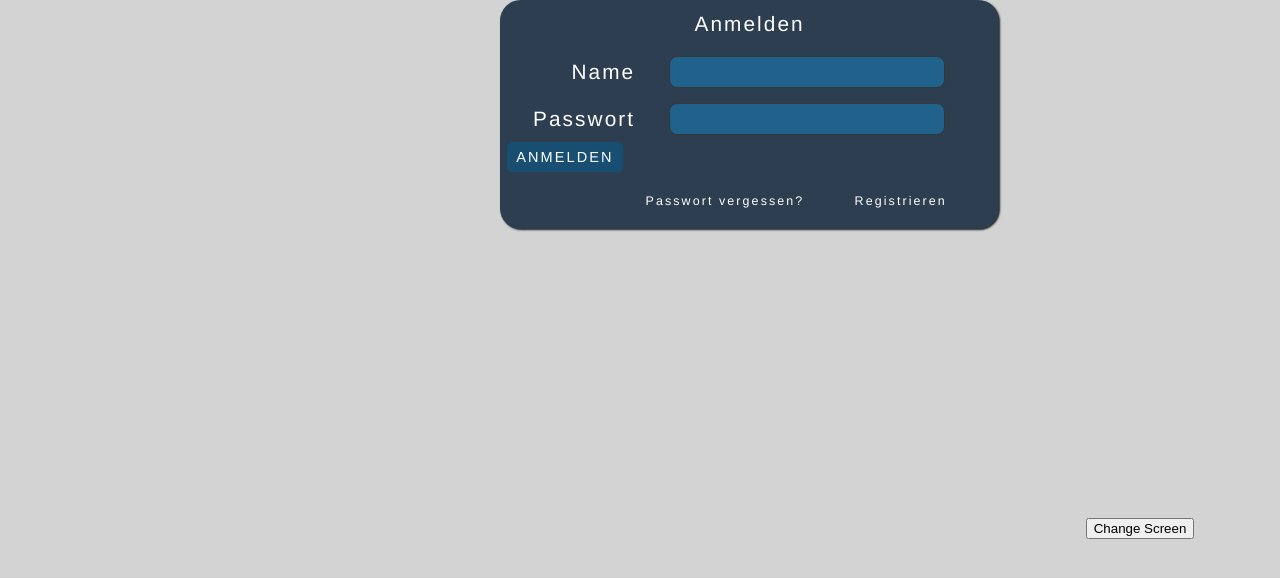
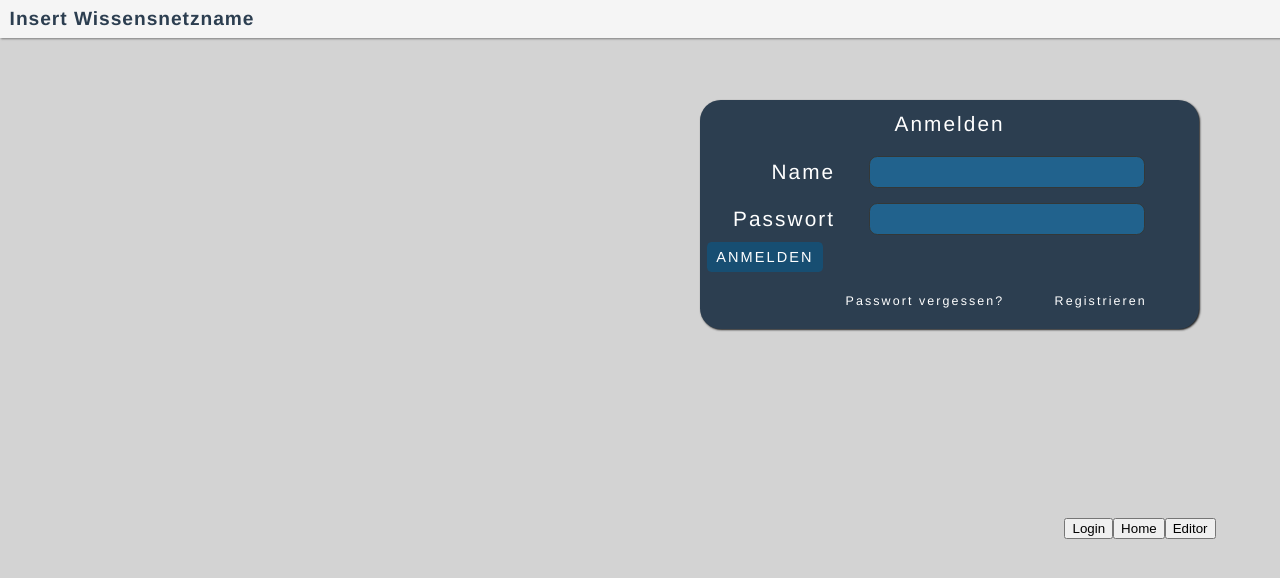
Before and after one commit to lelex4545/projekt-1, a Vue app: page / in a window 1280 px wide. Shown: the top 578 px of the page. Built offline with nearby package versions, Linux system fonts and the light colour scheme.

Commit message:
LogIn: Header hinzugefügt, Editor hinzugefügt (noch mit Bug auf Grund "import Home.vue" in "App.vue")

```diff
--- a/package.json
+++ b/package.json
@@ -8,8 +8,10 @@
     "lint": "vue-cli-service lint"
   },
   "dependencies": {
+    "@dymantic/vue-trix-editor": "^0.5.0",
     "core-js": "^3.6.5",
-    "vue": "^2.6.11"
+    "vue": "^2.6.11",
+    "vue-trix": "^1.2.0"
   },
   "devDependencies": {
     "@vue/cli-plugin-babel": "~4.4.0",
--- a/src/App.vue
+++ b/src/App.vue
@@ -1,28 +1,50 @@
 <template>
   <div id="app">
 
-    <span id="log" v-if="loginVar"><LogIn/></span>
-    <span v-else><Home/></span>
-    <button @click="loginVar=!loginVar">Change Screen</button>
+    <span id="log" v-if="loginVar == 0"><LogIn/></span>
+    <span v-if="loginVar == 1"> <Home/> </span>
+    <span v-if="loginVar == 2"> <TextEditor id = "myeditor"/> </span>
+
+    <button @click="loginVar=0">Login</button>
+    <button @click="loginVar=1">Home</button>
+    <button @click="loginVar=2">Editor</button>
+
   </div>
 </template>
 
 <script>
 import LogIn from "./components/screens/LogIn"
 import Home from "./components/screens/Home"
+import TextEditor from "./components/screens/HomeComp/TextEditor"
+
 export default {
   name: 'App',
   components: {
     LogIn,
+    TextEditor,
     Home
   },
   data: () => ({
-    loginVar: true
+    loginVar: 0
   }),
 }
 </script>
 
 <style lang="scss">
+
+button{
+  top: 500px;
+}
+#myeditor{
+  margin-left: 400px;
+  margin-top: 100px;
+  border-radius: 30px;
+  padding: 50px;
+  background-color: white;
+  color: black;
+  width: 1000px;
+  text-align: left;
+}
 #app {
   font-family: Helvetica, Arial, sans-serif;
   -webkit-font-smoothing: antialiased;
--- a/src/components/screens/Home.vue
+++ b/src/components/screens/Home.vue
@@ -22,6 +22,7 @@
     import ControlCenter from "./HomeComp/ControlCenter";
     import Wissensblock from "./HomeComp/Wissensblock";
     import Profil from "./HomeComp/Profil";
+
 
     export default {
         components: {
--- /dev/null
+++ b/src/components/screens/HomeComp/TextEditor.vue
@@ -0,0 +1,24 @@
+<template>
+    <VueTrix id = 'editor' v-model="editorContent"/>
+</template>
+
+<script>
+import VueTrix from 'vue-trix'
+
+export default {
+    name: 'TextEditor',
+    props: ['trix'],
+    data(){
+        return{
+            attachment_content: '',
+        }
+    },
+    components: {
+        'VueTrix': VueTrix
+    }
+}
+</script>
+
+<style>
+
+ </style>
--- a/src/components/screens/LogIn.vue
+++ b/src/components/screens/LogIn.vue
@@ -1,5 +1,8 @@
 <template>
   <div class="canttouchme" id="canttouch">
+    <div id="headerNet" class="containerDesignHome">
+      <H1>Insert Wissensnetzname</H1>
+    </div>
     <LogInElement
       @accEvent=accScreen
       @pwEvent=pwScreen
@@ -52,6 +55,35 @@ export default {
 
 <style lang="scss">
 @import "@/assets/theme.scss";
+.containerDesignHome {
+  border-radius: 1em;
+  background-color: $home_menu_color;/*#009a93;*/
+  /*border: .5px solid black;*/
+  box-shadow: 1px 1px 2px rgb(126, 126, 126);
+  letter-spacing: 0.1em;
+  transition: font-size 0.8s;
+}
+#headerNet{
+    /*grid-area: h;*/
+
+    position: fixed;
+    left: 0;
+    top: 0;
+    width: 100vw;
+    height: 4em;
+
+    color: $div_color;
+    display: flex;
+    padding-left: 1em;
+    align-items: center;
+    border-radius: 0;
+    border: 0px;
+    z-index: 5;
+    font-size: .6em;
+
+    box-shadow: 1px 1px 2px rgb(126, 126, 126);
+}
+
 .conDesign {
   border-radius: 1em;
   background-color: $div_color;
--- a/src/components/screens/LogInComp/LogInElement.vue
+++ b/src/components/screens/LogInComp/LogInElement.vue
@@ -147,7 +147,8 @@ export default {
 #container {
   display: grid;
   position: absolute;
-  left: 500px;
+  left: 700px;
+  top:100px;
   z-index: 2;
   grid-template-areas:
     "a a a"
--- a/src/main.js
+++ b/src/main.js
@@ -2,6 +2,9 @@ import Vue from 'vue'
 import App from './App.vue'
 
 Vue.config.productionTip = false
+Vue.config.ignoredElements = [
+  'trix-editor',
+];
 
 new Vue({
   render: h => h(App),
```
Also changed, not shown: 1 other file (tests, documents, lock files or other folders).
